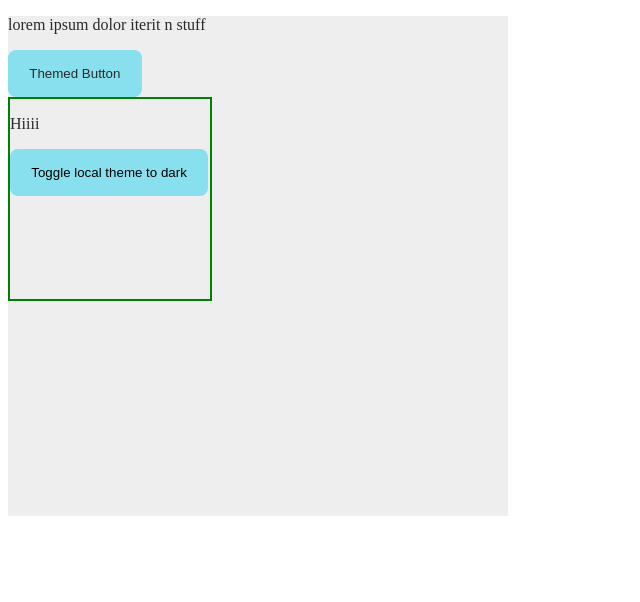
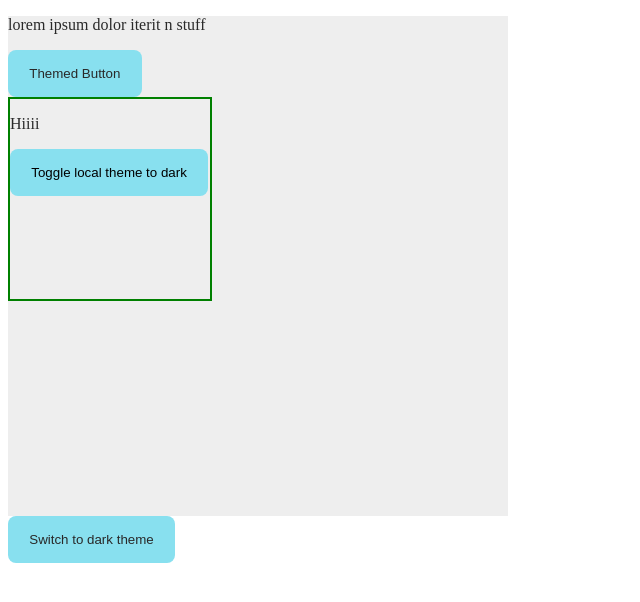
Before and after one commit to NandhuTee/Theme-Toggle-Context-component---Local-environment-setup-NPM-NPM-Scripts-Int---puonc9xq5adz, a Next.js app: page / in a window 1280 px wide. Shown: the top 602 px of the page, without its empty margins (0-640 px from the left). Built offline with nearby package versions, Linux system fonts and the light colour scheme.

Commit message:
Update ThemeToggleButton.js

```diff
--- a/pages/components/ThemeToggleButton.js
+++ b/pages/components/ThemeToggleButton.js
@@ -3,6 +3,16 @@ import React from 'react';
 import { ThemeContext } from './ThemeProvider';
 
 const ThemeToggleButton = () => {
-  return <></>;
+  const { theme, toggleTheme } = React.useContext(ThemeContext);
+
+  return (
+    <button
+      className={`btn btn-${theme} txt-${theme}`}
+      onClick={toggleTheme}
+      id='global-theme-toggler'
+    >
+      Switch to {theme === 'light' ? 'dark' : 'light'} theme
+    </button>
+  );
 };
 export { ThemeToggleButton };
```
